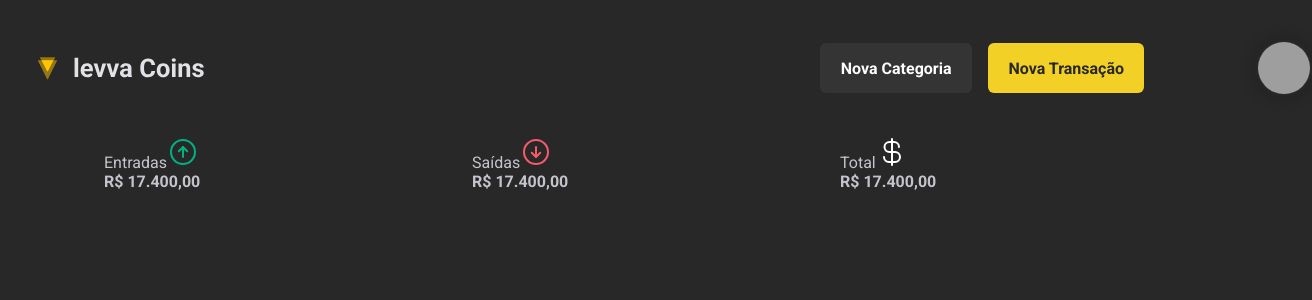
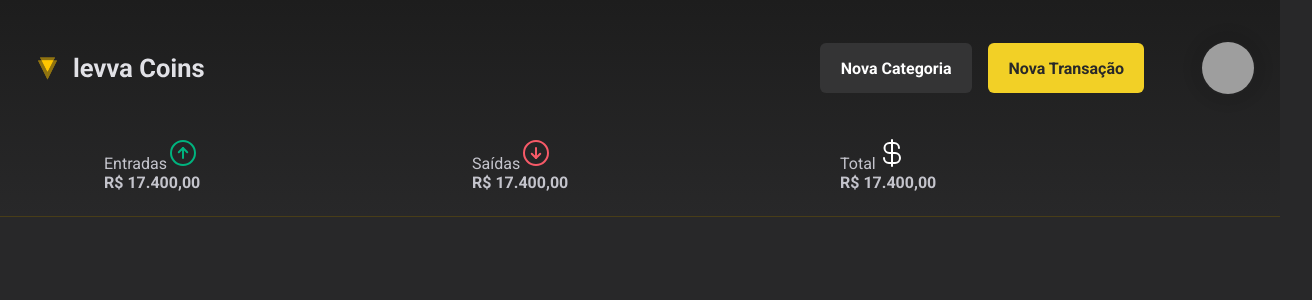
Before and after one commit to jemluz/levva-coins-ensaio, a React (Vite) app: page /home in a window 1280 px wide. Shown: the top 300 px of the page, 1312 px wide, since content can reach past the window. Built offline with nearby package versions, Linux system fonts and the light colour scheme; grey boxes are pictures that could not be loaded.

Commit message:
Estilização - Header VII (correções)
- Adição do gradiente de background.
- Adição da borda inferior.

```diff
--- a/src/components/Header/styles.ts
+++ b/src/components/Header/styles.ts
@@ -1,14 +1,16 @@
 import styled from "styled-components";
 
 export const HeaderContainer = styled.header`
-  background: ${(props) => props.theme["gray-600"]};
+  background: linear-gradient(to bottom, ${(props) => props.theme.black}, ${(props) => props.theme["gray-600"]});
   padding: 2.5rem 0 7.5rem;
 
-  grid-column-start: 2;
-  grid-column-end: 3;
+  grid-column-start: 1;
+  grid-column-end: 4;
 
   display: grid;
   grid-template-columns: 1fr 70rem 7rem 1fr;
+
+  border-bottom: 1px solid ${(props) => props.theme["yellow-500"]}30;
 `;
 
 export const HeaderContent = styled.div`
@@ -67,8 +69,9 @@ export const UserAvatar = styled.img`
   box-shadow: 0px 0px 10px 10px #00000010;
   transition: all .3s;
 
-  grid-column: 4 / 5;
-  align-items: flex-end;
+  grid-column: 3 / 4;
+  display: flex;
+  justify-self: flex-end;
 
   &:hover {
     border: 2px solid ${(props) => props.theme["yellow-500"]};
--- a/src/styles/defaultTheme.ts
+++ b/src/styles/defaultTheme.ts
@@ -5,6 +5,7 @@ export const defaultTheme = {
   'gray-400': '#7C7C8A',
   'gray-500': '#343435',
   'gray-600': '#282829',
+  'gray-700': '#202021',
 
   'black': '#1D1D1D',
 
```
